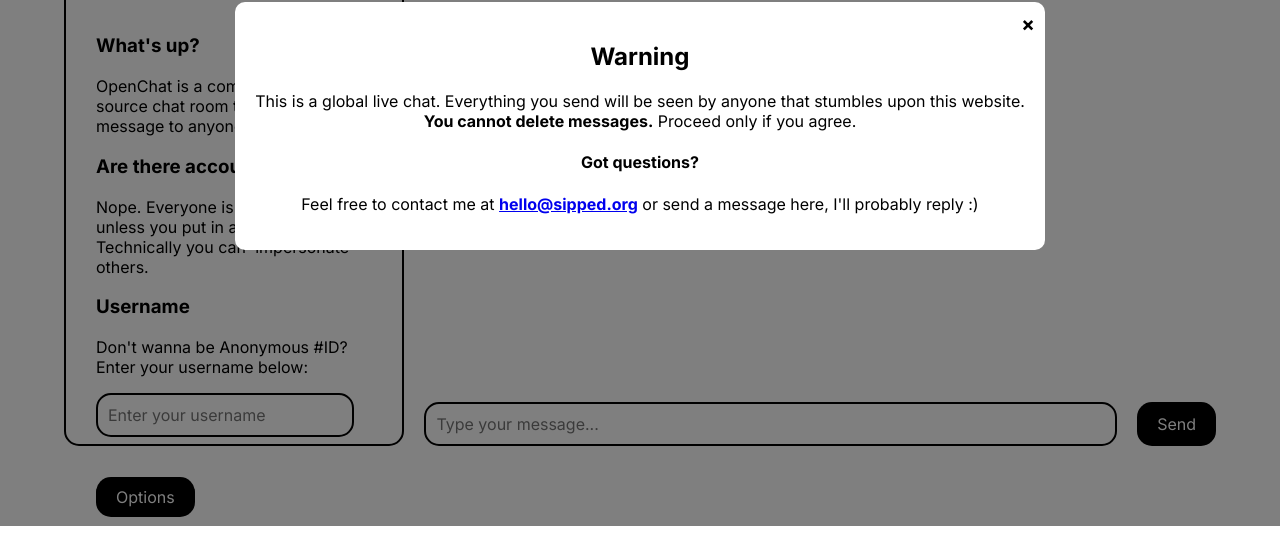
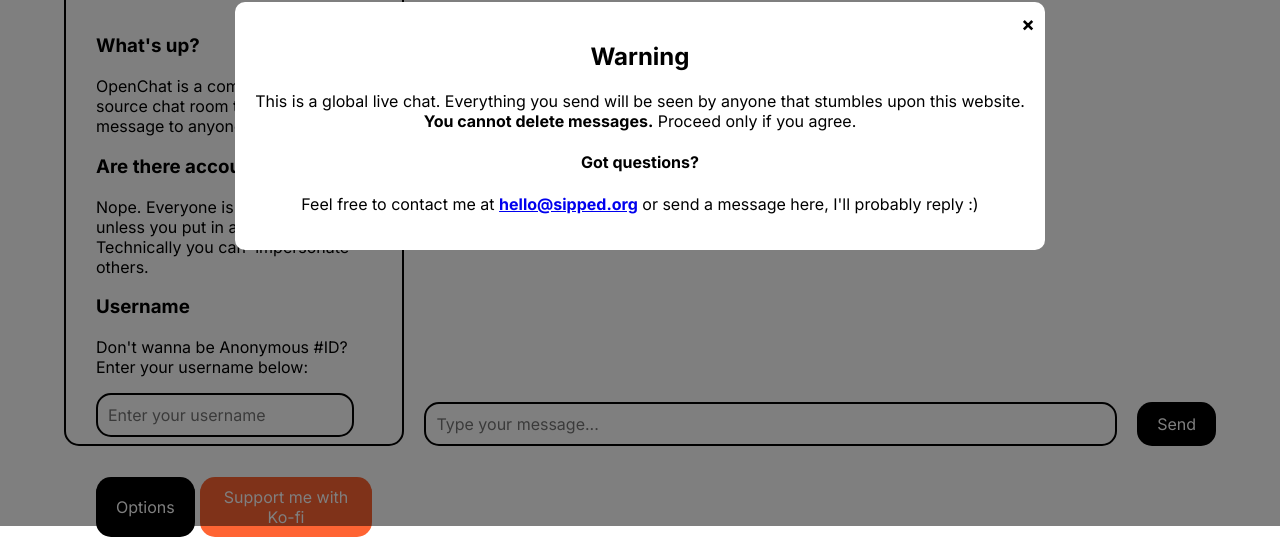
Before and after one commit to sippedaway/Openchat, a website: page public/index.html in a window 1280 px wide. Shown: the part 274-811 px from the top of the page. Drawn offline with nearby package versions, Linux system fonts and the light colour scheme; no server answers.

Commit message:
Add files via upload

```diff
--- a/public/index.html
+++ b/public/index.html
@@ -26,7 +26,10 @@
                 <h3>Username</h3>
                 <p>Don't wanna be Anonymous #ID? Enter your username below:</p>
                 <input type="text" id="usernameInput" placeholder="Enter your username">
-                <button id="optionsButton" class="button" style="margin-top: 40px;">Options</button>
+                <div class="lpr-buttons">
+                    <button id="optionsButton" class="button" style="margin-top: 40px;">Options</button>
+                    <button id="optionsButton" class="button kofi-b" style="margin-top: 40px; margin-left: 5px;">Support me with Ko-fi</button>
+                </div>
             </div>
         </div>
         <div class="right-panel">
--- a/public/styles.css
+++ b/public/styles.css
@@ -400,3 +400,15 @@ html {
         padding: 15px;
     }
 }
+
+.lpr-buttons {
+    display: flex;
+}
+
+.kofi-b {
+    background-color: #FF6433;
+}
+
+.kofi-b:hover {
+    background-color: #d44f26;
+}
```
